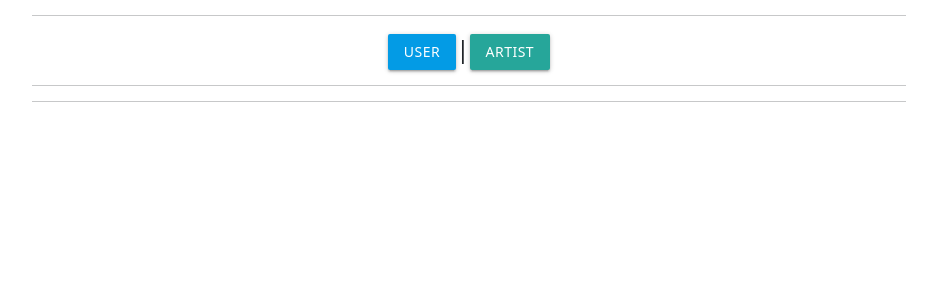
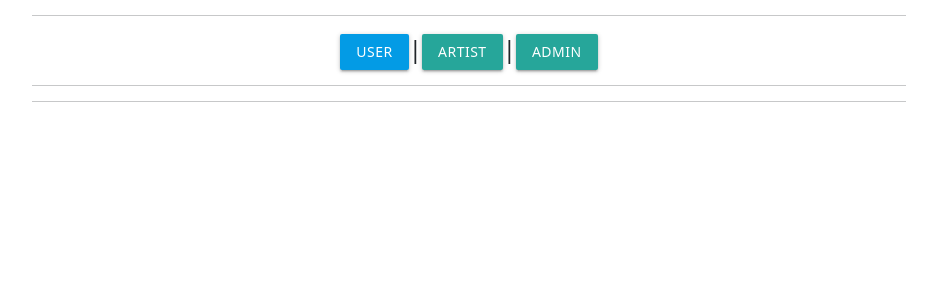
Before and after one commit to AjinkyaChavan9/SoundifyBackendSpringBoot, a React (Vite) app in the folder soundify_frontend/: page / in a window 1280 px wide. Shown: the top 300 px of the page, without its empty margins (171-1108 px from the left). Built offline with nearby package versions, Linux system fonts and the light colour scheme.

Commit message:
added admin

```diff
--- a/soundify_frontend/src/components/Landing.jsx
+++ b/soundify_frontend/src/components/Landing.jsx
@@ -41,12 +41,20 @@ function Landing() {
                 >
                     Artist
                 </button>
+				|
+                <button
+                    className='btn waves-effect waves-light'
+                    onClick={() => setSelectedRole("admin")}
+                >
+                    Admin
+                </button>
             </div>
 
             <hr></hr>
             <div>
                 {selectedRole === "user" && <UserLandingComponent />}
                 {selectedRole === "artist" && <ArtistLandingComponent />}
+				{selectedRole === "admin" && <ArtistLandingComponent />}
             </div>
 
 			<hr></hr>
```
